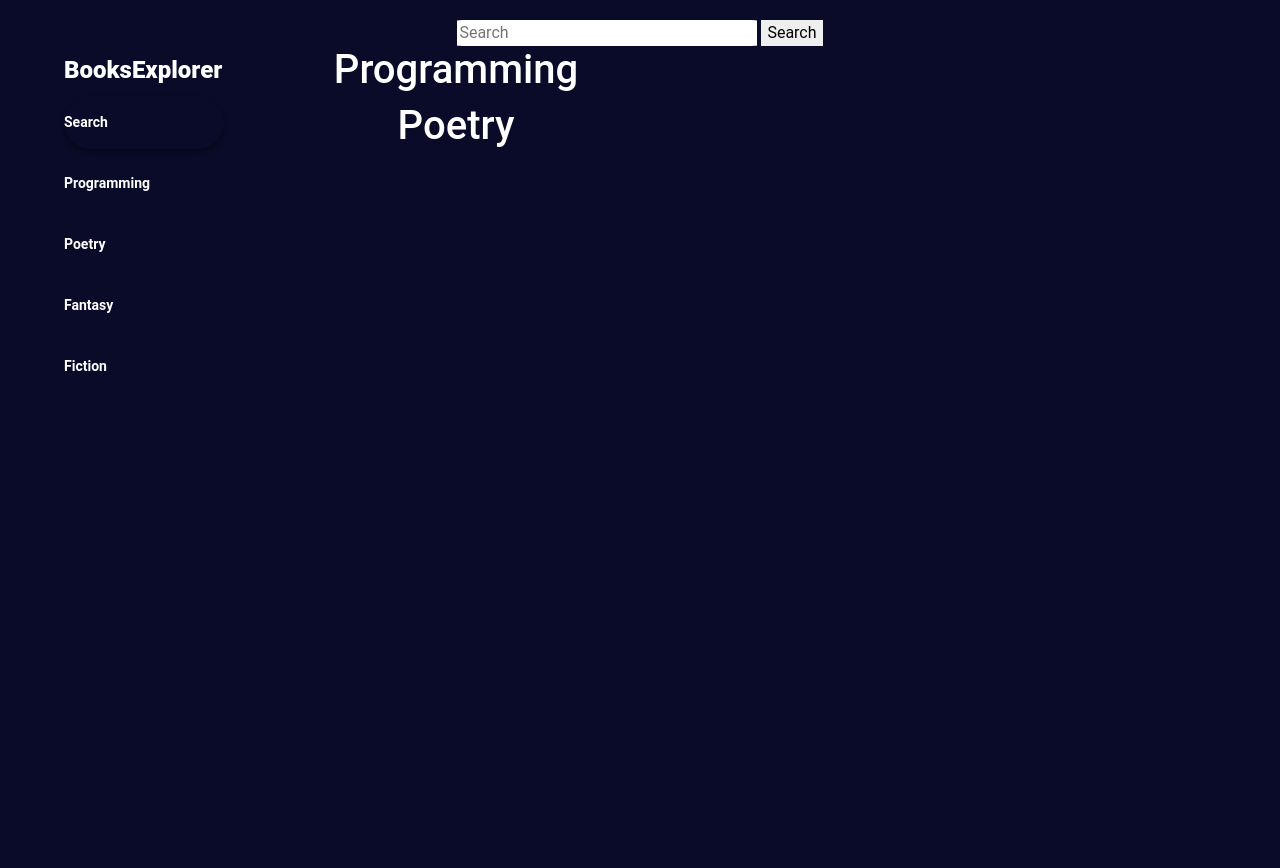
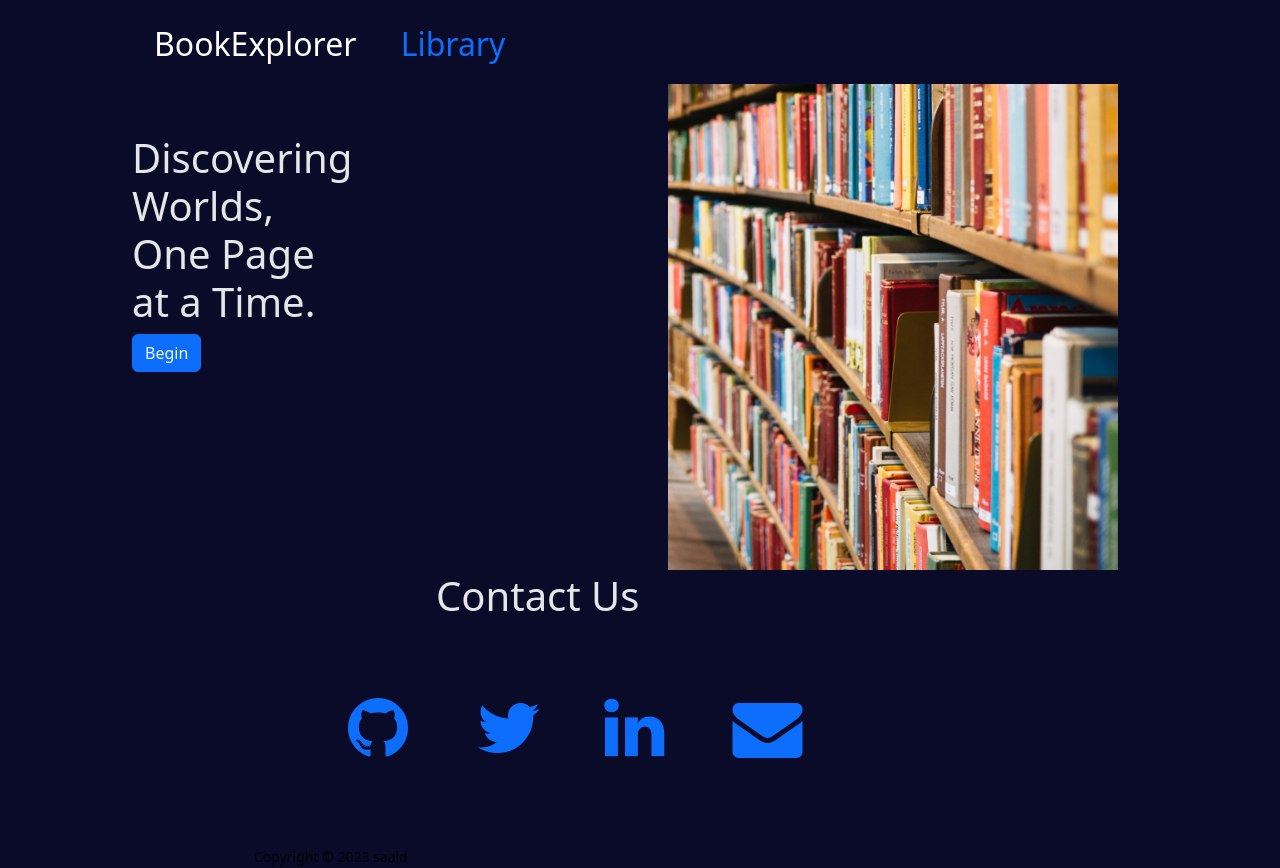
Before and after one commit to saaid323/BookExplorer, a Flask app: page / in a window 1280 px wide. Before the commit the page ends 371 px from the top, so only its background shows below. Run offline with Flask 3, Linux system fonts and the light colour scheme; data that the repository does not hold is empty.

Commit message:
added home

```diff
--- a/app.py
+++ b/app.py
@@ -29,7 +29,7 @@ POETRY = get_books("poetry")
 PROGRAMMING = get_books("programming")
 
 
-@app.route('/')
+@app.route('/index')
 def index():
     items = POETRY
     page = request.args.get('page', 1, type=int)
@@ -40,7 +40,7 @@ def index():
     all_items = items[start:end]
 
     q = request.args.get('q')
-    results = get_books(q)
+    results = get_books(q)[:6]
 
     items_1 = PROGRAMMING
     page_1 = request.args.get('page_1', 1, type=int)
@@ -53,3 +53,8 @@ def index():
     return render_template("index.html", per_page=per_page, total_pages=total_pages,
                             all_items=all_items, page=page, page_1=page_1, per_page_1=per_page_1,
                             total_pages_1=total_pages_1, all_items_1=all_items_1, results=results)
+
+
+@app.route("/")
+def home():
+     return render_template("home.html")
--- /dev/null
+++ b/static/styles/home.css
@@ -0,0 +1,53 @@
+html body {
+    background-color: #090b28;
+    color: rgba(0, 0, 0, 0.9);
+    font-weight: 500;
+    font-size: 16px;
+}
+header {
+    padding-top: 20px;
+}
+.title {
+    color: rgb(255, 255, 255);
+}
+ul li {
+    box-sizing: border-box;
+    padding-left: 40px;
+    display: inline;
+    font-size: xx-large;
+}
+li a {
+    text-decoration: none;
+}
+button a {
+    text-decoration: none;
+    color: aliceblue;
+}
+.center {
+    width: 450px;
+    float: right;
+    margin-right: 80px;
+}
+.phrase {
+    box-sizing: border-box;
+    width: 300px;
+    color: rgb(229, 231, 231);
+    padding: 50px;
+}
+.footer {
+    margin-top: 150px;
+    margin-left: 172px;
+}
+.footer h1 {
+    margin-top: 10px;
+    color: rgb(229, 231, 231);
+    margin-left: 150px;
+}
+.footer a {
+    padding: 60px;
+    text-align: center;
+    margin: 5px 2px;
+    font-size: 70px;
+    width: 50px;
+    text-decoration: none;
+}
--- a/static/index.css
+++ b/static/styles/index.css
@@ -103,6 +103,11 @@ a:link, a:visited {
 }
 
 
+#results {
+    width: 900px;
+    margin-left: 200px;
+}
+
 @media (max-width: 768px) {
     aside {
       position: sticky;
--- /dev/null
+++ b/templates/home.html
@@ -0,0 +1,44 @@
+<!DOCTYPE html>
+<html lang="en">
+<head>
+    <meta charset="UTF-8">
+    <meta name="viewport" content="width=device-width, initial-scale=1.0">
+    <link rel="stylesheet" href="/static/styles/home.css">
+    <title>Document</title>
+    <link href="https://cdn.jsdelivr.net/npm/bootstrap@5.3.2/dist/css/bootstrap.min.css" rel="stylesheet" integrity="sha384-T3c6CoIi6uLrA9TneNEoa7RxnatzjcDSCmG1MXxSR1GAsXEV/Dwwykc2MPK8M2HN" crossorigin="anonymous">
+    <link rel="stylesheet" href="https://cdnjs.cloudflare.com/ajax/libs/font-awesome/4.7.0/css/font-awesome.min.css">
+</head>
+<body>
+    <div class="container">
+        <header>
+            <ul>
+                <li class="title">BookExplorer</li>
+                <li ><a href="{{ url_for('index') }}">Library</a></li>
+            </ul>
+        </header>
+        <img class="center" src="/static/images/books.jpg" alt="">
+        <div class="phrase">
+            <h1>Discovering Worlds, One Page at a Time.</h1>
+            <button type="button" class="btn btn-primary">
+                <a href="{{ url_for('index') }}">Begin</a>
+            </button>
+        </div>
+
+    </div>
+    <div class="container">
+        <footer class="footer">
+            <ul>
+                <h1>Contact Us</h1>
+                <a href="https://github.com/saaid323"  target="_blank" class="fa fa-github"></a>
+                <a href="https://github.com/saaid323"  target="_blank" class="fa fa-twitter"></a>
+                <a href="https://github.com/saaid323"  target="_blank" class="fa fa-linkedin"></a>
+                <a href="mailto:saaid2538@gmail.com"  target="_blank" class="fa fa-envelope"></a>
+            </ul>
+            <div class="copyright">
+                <small>Copyright &copy; 2023 saaid</small>
+            </div>
+        </footer>
+    </div>
+    <script src="https://cdn.jsdelivr.net/npm/bootstrap@5.3.2/dist/js/bootstrap.bundle.min.js" integrity="sha384-C6RzsynM9kWDrMNeT87bh95OGNyZPhcTNXj1NW7RuBCsyN/o0jlpcV8Qyq46cDfL" crossorigin="anonymous"></script>
+</body>
+</html>
--- a/templates/index.html
+++ b/templates/index.html
@@ -3,7 +3,7 @@
 <head>
     <meta charset="UTF-8">
     <meta name="viewport" content="width=device-width, initial-scale=1.0">
-    <link rel="stylesheet" href="/static/index.css" />
+    <link rel="stylesheet" href="/static/styles/index.css" />
     <script src="https://code.jquery.com/jquery-3.6.4.min.js"></script>
     <link href="https://cdn.jsdelivr.net/npm/bootstrap@5.0.2/dist/css/bootstrap.min.css" rel="stylesheet" integrity="sha384-EVSTQN3/azprG1Anm3QDgpJLIm9Nao0Yz1ztcQTwFspd3yD65VohhpuuCOmLASjC" crossorigin="anonymous">
     <title>Document</title>
@@ -48,19 +48,25 @@
               <button type="submit" id="search">Search</button>
             </div>
           </form>
+
           {% if results %}
             <h1>Results:</h1>
-           <div class="row" id="resultsSection">
-            <div class="col-4 col-sm-2">
+
+            <div class="row">
               {% for i in results %}
+              <div class="col" id="results">
                 <a href="{{ i.preview }}" target="_blank">
-                    <img src="{{ i.images }}">
+                  <img src="{{ i.images }}">
                 </a>
-                <a href="{{ i.preview }}" target="_blank"><p>{{ i.title }}</p></a>
-                {% endfor %}
+                <a href="{{ i.preview }}" target="_blank">
+                  <p>{{ i.title }}</p>
+                </a>
               </div>
-           </div>
+              {% endfor %}
+            </div>
+
           {% endif %}
+
           <h1 id='programming'>Programming</h1>
 
           {% for i in range(0, all_items_1|length, 3) %}
```
Also changed, not shown: requirements.txt (added, +48 -0 lines), static/images/books.jpg (added).
